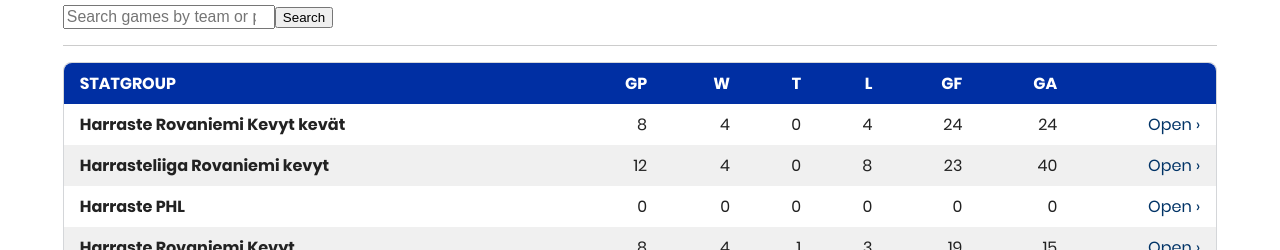
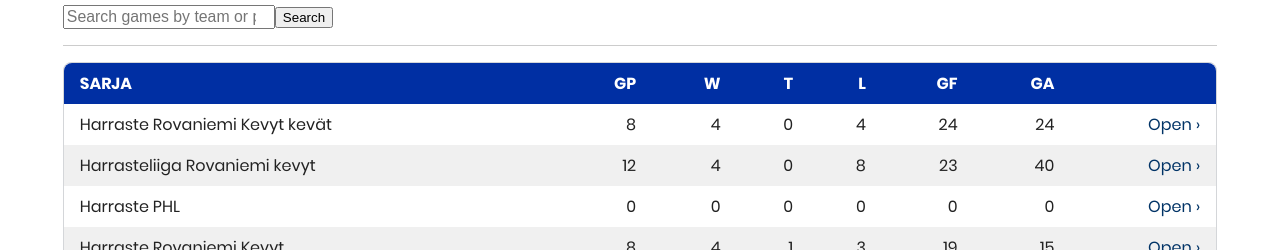
Before and after one commit to tvuollo/reidarsStats, a React (Vite) app: page / in a window 1280 px wide. Shown: the part 550-800 px from the top of the page. Built offline with nearby package versions, Linux system fonts and the light colour scheme.

Commit message:
Implement standings feature inside SeasonDetailPage

```diff
--- a/src/utils/season.ts
+++ b/src/utils/season.ts
@@ -46,6 +46,8 @@ export interface TeamStatGroupDetail {
   statGroupName: string
   totals: TeamTotals
   standingRow: SeasonStandingTeam
+  standings: SeasonStandingTeam[]
+  topTeam: SeasonStandingTeam | null
   games: SeasonGame[]
   topScorers: SeasonTopScorer[]
 }
@@ -98,6 +100,43 @@ function teamLosses(team: SeasonStandingTeam): number {
 
 function teamAbbreviation(team: SeasonStandingTeam): string {
   return team.TeamAbbreviation ?? team.TeamAbbrv ?? ''
+}
+
+function teamRanking(team: SeasonStandingTeam): number {
+  return asNumber(team.Ranking)
+}
+
+function sortStandingTeams(teams: SeasonStandingTeam[]): SeasonStandingTeam[] {
+  const sorted = [...teams].sort((a, b) => {
+    const aRank = teamRanking(a)
+    const bRank = teamRanking(b)
+
+    if (aRank > 0 && bRank > 0) {
+      return aRank - bRank
+    }
+
+    if (aRank > 0) {
+      return -1
+    }
+
+    if (bRank > 0) {
+      return 1
+    }
+
+    const pointDiff = asNumber(b.Points) - asNumber(a.Points)
+    if (pointDiff !== 0) {
+      return pointDiff
+    }
+
+    const goalDiff = asNumber(b.GoalDiff) - asNumber(a.GoalDiff)
+    if (goalDiff !== 0) {
+      return goalDiff
+    }
+
+    return teamAbbreviation(a).localeCompare(teamAbbreviation(b))
+  })
+
+  return sorted
 }
 
 function isStaffPlayer(roleName?: string, roleId?: number): boolean {
@@ -378,6 +417,9 @@ export function getTeamStatGroupDetail(
     return null
   }
 
+  const standings = sortStandingTeams(standing.Teams)
+  const topTeam = standings[0] ?? null
+
   const totals = totalsFromTeam(standingRow)
   const games = season.data.Games.filter(
     (game) =>
@@ -457,6 +499,8 @@ export function getTeamStatGroupDetail(
     statGroupName: standing.StatGroupName,
     totals,
     standingRow,
+    standings,
+    topTeam,
     games,
     topScorers,
   }
--- a/src/views/DashboardPage.tsx
+++ b/src/views/DashboardPage.tsx
@@ -75,7 +75,7 @@ function DashboardPage({
             <table className="reidars-datatable">
               <thead>
                 <tr>
-                  <th>StatGroup</th>
+                  <th>Sarja</th>
                   <th>GP</th>
                   <th>W</th>
                   <th>T</th>
@@ -88,7 +88,7 @@ function DashboardPage({
               <tbody>
                 {totals.byStatGroup.map((statGroup) => (
                   <tr key={`${statGroup.seasonKey}-${statGroup.statGroupId}`}>
-                    <th>{statGroup.statGroupName}</th>
+                    <td className="reidars-datatable-td-left">{statGroup.statGroupName}</td>
                     <td>{statGroup.totals.games}</td>
                     <td>{statGroup.totals.wins}</td>
                     <td>{statGroup.totals.ties}</td>
--- a/src/views/SeasonDetailPage.tsx
+++ b/src/views/SeasonDetailPage.tsx
@@ -19,6 +19,19 @@ function SeasonDetailPage({
   seasonLabel,
   hasGameEventsData,
 }: SeasonDetailPageProps) {
+  const rankingForIndex = (ranking: string, index: number): number => {
+    const parsed = Number(ranking)
+    if (Number.isFinite(parsed) && parsed > 0) {
+      return parsed
+    }
+
+    return index + 1
+  }
+
+  const teamLabel = (teamAbbreviation?: string, teamName?: string): string => {
+    return teamAbbreviation || teamName || '-'
+  }
+
   if (!detail) {
     return (
       <main className="app">
@@ -92,6 +105,55 @@ function SeasonDetailPage({
 
       <section className="article__content">
         <div className="articlebody">
+          <h2 className="archiveitem__title">Sarjataulukko</h2>
+          <div className="reidars-table-wrapper">
+            <table className="reidars-datatable">
+              <thead>
+                <tr>
+                  <th>Sijoitus</th>
+                  <th className="reidars-datatable-td-left">Joukkue</th>
+                  <th>GP</th>
+                  <th>PTS</th>
+                  <th>W</th>
+                  <th>T</th>
+                  <th>L</th>
+                  <th>GF</th>
+                  <th>GA</th>
+                  <th>GD</th>
+                </tr>
+              </thead>
+              <tbody>
+                {detail.standings.map((team, index) => {
+                  const teamCode = team.TeamAbbreviation ?? team.TeamAbbrv;
+
+                  return (
+                    <tr key={`${team.TeamID}-${index}`}>
+                      <th>{rankingForIndex(team.Ranking, index)}</th>
+                      <td className="reidars-datatable-td-left">
+                        <strong>{teamLabel(teamCode, team.TeamName)}</strong>
+                      </td>
+                      <td>{team.Games}</td>
+                      <td>
+                        <strong>{team.Points}</strong>
+                      </td>
+                      <td>{team.Wins ?? team.Won ?? '0'}</td>
+                      <td>{team.Ties ?? team.Draw ?? '0'}</td>
+                      <td>{team.Looses ?? team.Lost ?? '0'}</td>
+                      <td>{team.GoalsFor}</td>
+                      <td>{team.GoalsAgainst}</td>
+                      <td>{team.GoalDiff}</td>
+                    </tr>
+                  )
+                })}
+              </tbody>
+            </table>
+          </div>
+        </div>
+      </section>
+
+      <section className="article__content">
+        <div className="articlebody">
+
           <h2 className="archiveitem__title">Pelit</h2>
           <div className="reidars-table-wrapper">
             <table className="reidars-datatable">
@@ -136,10 +198,21 @@ function SeasonDetailPage({
         </div>
       </section>
 
+      <p className="reidars-table-legend">
+        <span className="reidars-table-legend-span">GP: Pelejä pelattu</span>
+        <span className="reidars-table-legend-span">PTS: Pisteet</span>
+        <span className="reidars-table-legend-span">W: Voitot</span>
+        <span className="reidars-table-legend-span">T: Tasapelit</span>
+        <span className="reidars-table-legend-span">L: Tappiot</span>
+        <span className="reidars-table-legend-span">GF: Tehdyt maalit</span>
+        <span className="reidars-table-legend-span">GA: Päästetyt maalit</span>
+        <span className="reidars-table-legend-span">GD: Maaliero</span>
+      </p>
+
       <Link className="link reidars-backbutton" to="/">
         &lsaquo; Takaisin
       </Link>
-    </main>
+    </main >
   )
 }
 
```
